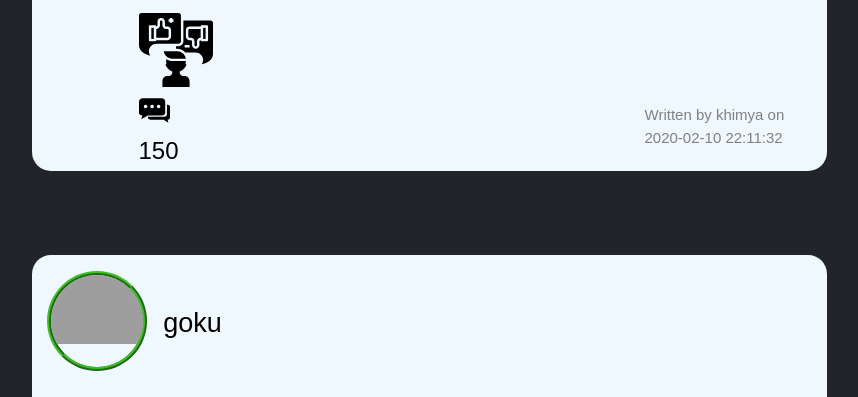
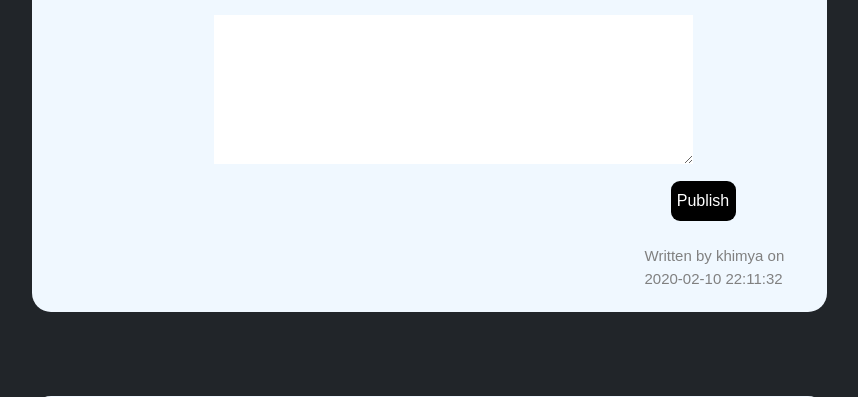
Before and after one commit to khimya/Camagru, a PHP site: page /camagru/ in a window 1280 px wide. Shown: the part 741-1138 px from the top of the page, without its empty margins (211-1069 px from the left). Run offline with PHP 8.4, Linux system fonts and the light colour scheme; data comes from the database, SQL or seed files in the repository; data that the repository does not hold is empty; grey boxes are pictures that could not be loaded.

Commit message:
--- Auto-Git Commit ---

```diff
--- a/app/views/posts/index.php
+++ b/app/views/posts/index.php
@@ -18,7 +18,12 @@
             <div class="post_img">
                 <a href="<?php echo URLROOT; ?>/posts/show/<?php echo $post->postId; ?>"><img href alt="Anne Hathaway picture" src="<?php echo $post->image; ?>"></a>
             </div>
-
+            <div class="blabla">
+            <form action="" method="post">
+                <textarea name="blabla" id="commntarea" cols="50" rows="2"></textarea>
+                <button class="publish"  type="submit">Publish</button>
+            </form>
+            </div>
             <div class="reaction">
                 <div class="likes">
                     <form action="<?php echo URLROOT; ?>/posts/like/<?php echo $post->postId; ?>" method="POST">
@@ -27,7 +32,7 @@
                 </div>
 
                 <div class="comments">
-                    <a href="">150</a>
+                    <a href=""><?php echo $post->like_count; ?></a>
                 </div>
             </div>
             <div class="posts_info">
--- a/public/css/posts.css
+++ b/public/css/posts.css
@@ -161,7 +161,7 @@ h1, h2, p, a, span{
 					margin-left: 10%;
 					/* background-color: red; */
 				}
-				.likes {
+				.likes input{
 					background: url(../img/posts/feedback.svg) no-repeat;
 					/* display: inline-flex; */
 					margin: 6px 19px 2px 15px;
```
